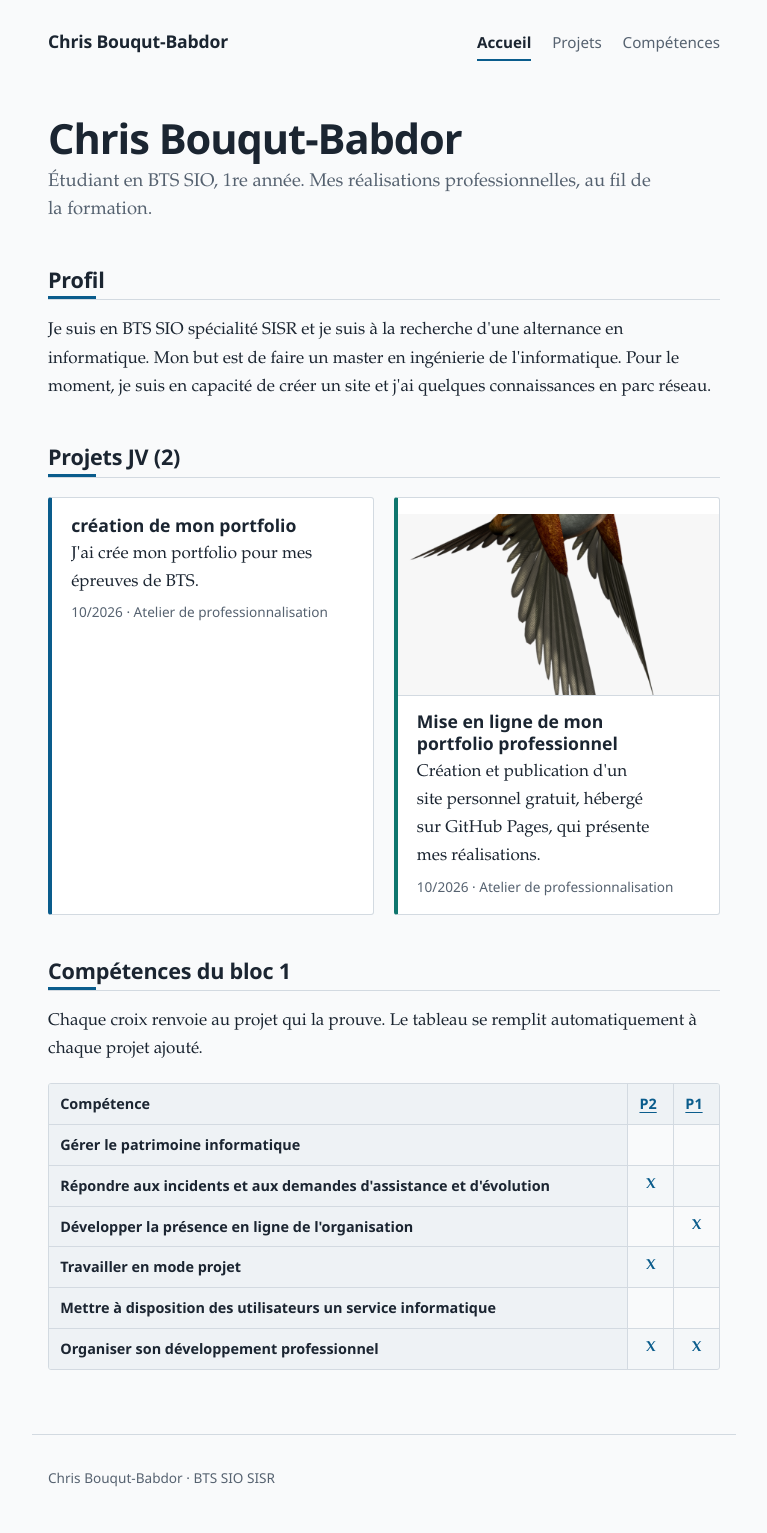
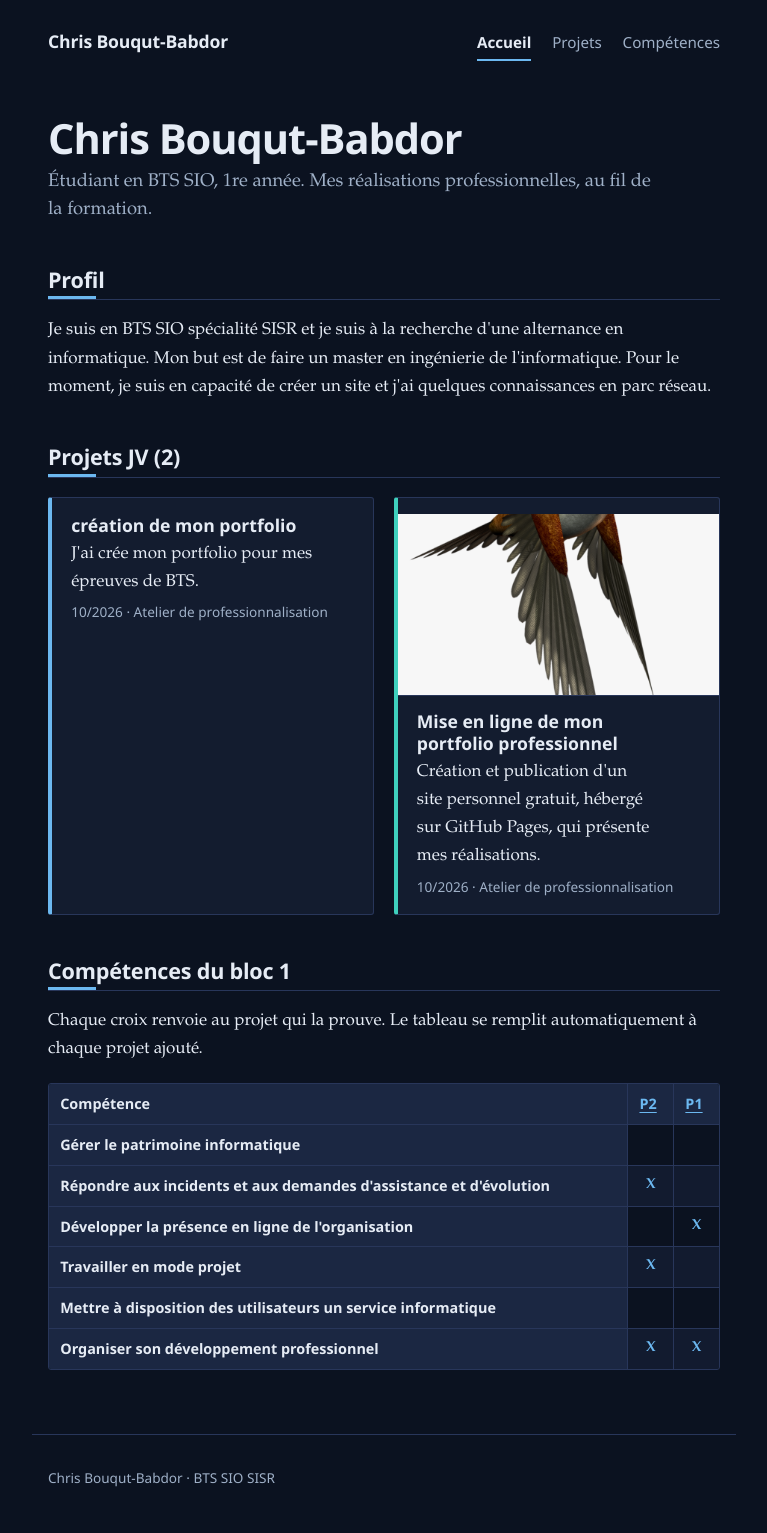
Before and after one commit to Chris-bqt/portfolio, a Jekyll site: the page built from index.html, in a window 1280 px wide. Shown: the whole page, without its empty margins (256-1023 px from the left). Built offline with Jekyll 4.4.1, drawn with Linux system fonts in a browser that asks for light colours.

Commit message:
Update color scheme and remove dark mode styles

```diff
--- a/css/style.css
+++ b/css/style.css
@@ -1,27 +1,26 @@
 /* =========================================================
    1. COULEURS DU SITE
    ---------------------------------------------------------
+   Le site a un seul thème : bleu nuit, quel que soit l'appareil.
    Modifie ces valeurs pour changer l'apparence générale.
-   Le mode sombre est géré automatiquement plus bas : il
-   suit le réglage de l'ordinateur ou du téléphone.
    ========================================================= */
 
 :root {
-  --encre: #1b2531;     /* Texte principal */
-  --doux: #566270;      /* Texte secondaire */
-  --accent: #0a5c8c;    /* Liens et éléments importants */
-  --fond: #f9fafb;      /* Fond de la page */
-  --surface: #ffffff;   /* Fond des cartes, étiquettes, cases */
-  --surface-2: #eef2f5; /* Fond des en-têtes de tableau et du code */
-  --trait: #d3dae1;     /* Bordures et séparations */
+  --encre: #e6ecf5;     /* Texte principal (blanc bleuté) */
+  --doux: #9fb0c7;      /* Texte secondaire */
+  --accent: #6cb8f0;    /* Liens et éléments importants (bleu clair) */
+  --fond: #0b1220;      /* Fond de la page (bleu nuit) */
+  --surface: #131c2f;   /* Fond des cartes, étiquettes, cases */
+  --surface-2: #1b2742; /* Fond des en-têtes de tableau et du code */
+  --trait: #28365a;     /* Bordures et séparations */
 
   /* Les 4 couleurs des projets : la 1re carte est bleue, la 2e
      verte, la 3e violette, la 4e orange, puis ça recommence.
      Change ces valeurs pour changer les couleurs des cartes. */
-  --c1: #0a5c8c;   /* Bleu */
-  --c2: #0f766e;   /* Vert sapin */
-  --c3: #6d4bb5;   /* Violet */
-  --c4: #b45309;   /* Orange brûlé */
+  --c1: #6cb8f0;   /* Bleu ciel */
+  --c2: #3fd0bd;   /* Turquoise */
+  --c3: #a78bfa;   /* Violet */
+  --c4: #f5a962;   /* Orange doux */
 
   /* Polices : on utilise celles déjà installées sur l'appareil,
      le site se charge donc instantanément. */
@@ -34,40 +33,14 @@
   /* Un seul arrondi, très léger, pour tout le site */
   --rayon: 3px;
 
-  /* Indique au navigateur que le site existe en clair et en sombre
+  /* Indique au navigateur que le site est sombre
      (barres de défilement, champs de formulaire, etc.) */
-  color-scheme: light dark;
+  color-scheme: dark;
 }
 
 
 /* =========================================================
-   2. MODE SOMBRE
-   ---------------------------------------------------------
-   Remplace uniquement les couleurs : tout le reste du site
-   s'adapte tout seul. Les couleurs des cartes sont éclaircies
-   pour rester lisibles sur fond foncé.
-   ========================================================= */
-
-@media (prefers-color-scheme: dark) {
-  :root {
-    --encre: #e4e9ee;
-    --doux: #9aa6b3;
-    --accent: #6db6e8;
-    --fond: #11171d;
-    --surface: #18202a;
-    --surface-2: #212b36;
-    --trait: #2d3946;
-
-    --c1: #6db6e8;
-    --c2: #3fc7b5;
-    --c3: #a78bfa;
-    --c4: #f0a35c;
-  }
-}
-
-
-/* =========================================================
-   3. RÈGLES GÉNÉRALES
+   2. RÈGLES GÉNÉRALES
    ========================================================= */
 
 /* Empêche les éléments de dépasser leur largeur prévue */
@@ -97,7 +70,7 @@ html {
 
 
 /* =========================================================
-   4. PAGE ENTIÈRE
+   3. PAGE ENTIÈRE
    ========================================================= */
 
 body {
@@ -129,7 +102,7 @@ li {
 
 
 /* =========================================================
-   5. LARGEUR PRINCIPALE DU SITE
+   4. LARGEUR PRINCIPALE DU SITE
    ---------------------------------------------------------
    header = haut de page
    main   = contenu principal
@@ -148,7 +121,7 @@ footer {
 
 
 /* =========================================================
-   6. LIEN D'ÉVITEMENT (accessibilité)
+   5. LIEN D'ÉVITEMENT (accessibilité)
    ---------------------------------------------------------
    Invisible tant qu'on n'appuie pas sur la touche Tab.
    Permet de sauter le menu pour aller au contenu.
@@ -172,7 +145,7 @@ footer {
 
 
 /* =========================================================
-   7. EN-TÊTE / HEADER
+   6. EN-TÊTE / HEADER
    ========================================================= */
 
 header {
@@ -190,7 +163,7 @@ header {
 
 
 /* =========================================================
-   8. NOM / TITRE DU SITE
+   7. NOM / TITRE DU SITE
    ========================================================= */
 
 .site {
@@ -206,7 +179,7 @@ header {
 
 
 /* =========================================================
-   9. MENU DE NAVIGATION
+   8. MENU DE NAVIGATION
    ---------------------------------------------------------
    La page en cours est soulignée grâce à
    aria-current="page" (déjà géré dans le layout).
@@ -248,7 +221,7 @@ nav a[aria-current="page"] {
 
 
 /* =========================================================
-   10. TITRES
+   9. TITRES
    ========================================================= */
 
 h1,
@@ -292,7 +265,7 @@ h3 {
 
 
 /* =========================================================
-   11. LIENS
+   10. LIENS
    ========================================================= */
 
 a {
@@ -314,7 +287,7 @@ a:hover {
 
 
 /* =========================================================
-   12. SOUS-TITRES ET INFORMATIONS SECONDAIRES
+   11. SOUS-TITRES ET INFORMATIONS SECONDAIRES
    ========================================================= */
 
 .sous-titre,
@@ -338,7 +311,7 @@ a:hover {
 
 
 /* =========================================================
-   13. LISTES ET CITATIONS
+   12. LISTES ET CITATIONS
    ========================================================= */
 
 main ul,
@@ -369,7 +342,7 @@ hr {
 
 
 /* =========================================================
-   14. CARTES DE PROJETS
+   13. CARTES DE PROJETS
    ---------------------------------------------------------
    Chaque carte a sa propre couleur (--c), qui change de l'une
    à l'autre : bleu, vert, violet, orange, puis on recommence.
@@ -477,7 +450,7 @@ article.carte:nth-of-type(4n + 4) { --c: var(--c4); }
 
 
 /* =========================================================
-   14 bis. GALERIE DES PROJETS (page d'accueil)
+   13 bis. GALERIE DES PROJETS (page d'accueil)
    ---------------------------------------------------------
    .galerie-projets = la grille qui range les cartes
    .image-projet    = l'image en haut d'une carte
@@ -540,7 +513,7 @@ article.carte:nth-of-type(4n + 4) { --c: var(--c4); }
 
 
 /* =========================================================
-   15. LISTE DES COMPÉTENCES
+   14. LISTE DES COMPÉTENCES
    ---------------------------------------------------------
    Chaque étiquette reprend, en boucle, les couleurs des
    projets : le liseré à gauche et le survol changent.
@@ -577,7 +550,7 @@ article.carte:nth-of-type(4n + 4) { --c: var(--c4); }
 
 
 /* =========================================================
-   16. TABLEAU
+   15. TABLEAU
    ---------------------------------------------------------
    Entoure ton <table> d'un <div class="defile"> pour qu'il
    puisse défiler sur petit écran sans casser la page.
@@ -671,7 +644,7 @@ td.case a:hover {
 
 
 /* =========================================================
-   17. IMAGES
+   16. IMAGES
    ========================================================= */
 
 img {
@@ -705,7 +678,7 @@ figcaption {
 
 
 /* =========================================================
-   18. CODE
+   17. CODE
    ========================================================= */
 
 /* Petit morceau de code dans une phrase */
@@ -738,7 +711,7 @@ pre code {
 
 
 /* =========================================================
-   19. FOOTER / BAS DE PAGE
+   18. FOOTER / BAS DE PAGE
    ========================================================= */
 
 footer {
@@ -758,7 +731,7 @@ footer a {
 
 
 /* =========================================================
-   20. VERSION MOBILE
+   19. VERSION MOBILE
    ---------------------------------------------------------
    S'active quand l'écran fait moins de 520 pixels.
    ========================================================= */
@@ -784,7 +757,7 @@ footer a {
 
 
 /* =========================================================
-   21. IMPRESSION
+   20. IMPRESSION
    ---------------------------------------------------------
    Utile si un recruteur imprime ou enregistre ton portfolio
    en PDF : fond blanc, menu masqué, adresse des liens visible.
```
